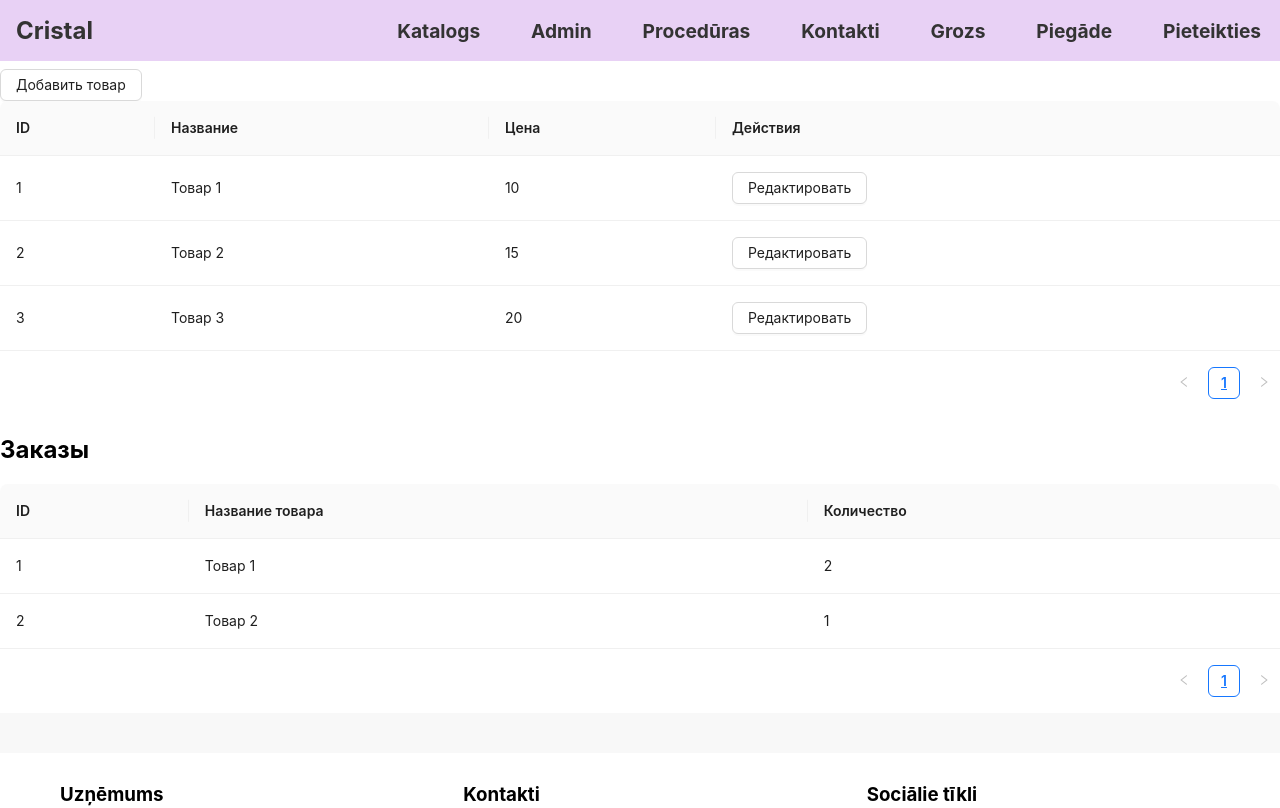
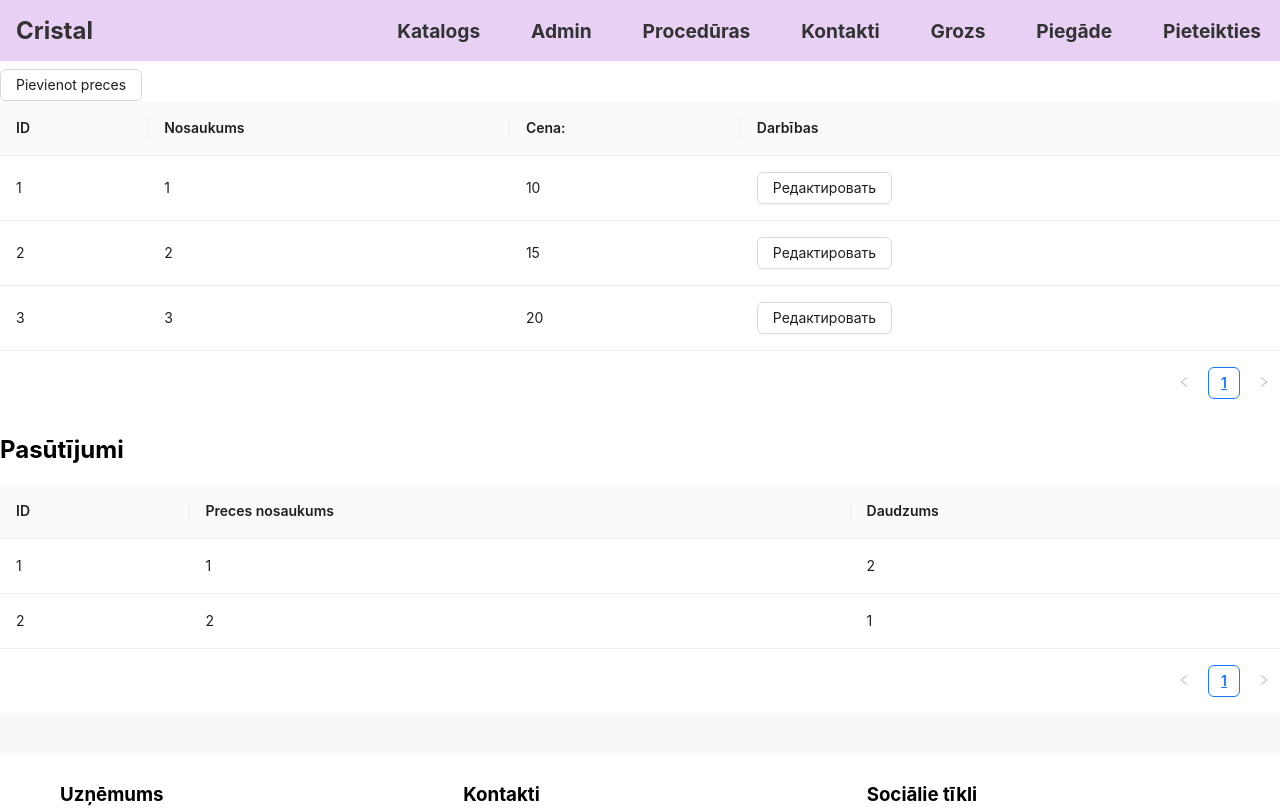
Before and after one commit to Ruslans3417/ekz, a React (Create React App) app in the folder vadibas-panelis/: page /admin in a window 1280 px wide. Shown: the top 808 px of the page. Built offline with nearby package versions, Linux system fonts and the light colour scheme.

Commit message:
Update admin.jsx

```diff
--- a/vadibas-panelis/src/admin.jsx
+++ b/vadibas-panelis/src/admin.jsx
@@ -3,14 +3,14 @@ import { Table, Button, Modal, Form, Input } from 'antd';
 
 const MainShop = () => {
   const initialProducts = [
-    { id: 1, name: 'Товар 1', price: 10 },
-    { id: 2, name: 'Товар 2', price: 15 },
-    { id: 3, name: 'Товар 3', price: 20 },
+    { id: 1, name: ' 1', price: 10 },
+    { id: 2, name: ' 2', price: 15 },
+    { id: 3, name: ' 3', price: 20 },
   ];
 
   const initialOrders = [
-    { id: 1, productName: 'Товар 1', quantity: 2 },
-    { id: 2, productName: 'Товар 2', quantity: 1 },
+    { id: 1, productName: ' 1', quantity: 2 },
+    { id: 2, productName: ' 2', quantity: 1 },
   ];
 
   const [products, setProducts] = useState(initialProducts);
@@ -44,10 +44,10 @@ const MainShop = () => {
 
   const productColumns = [
     { title: 'ID', dataIndex: 'id', key: 'id' },
-    { title: 'Название', dataIndex: 'name', key: 'name' },
-    { title: 'Цена', dataIndex: 'price', key: 'price' },
+    { title: 'Nosaukums', dataIndex: 'name', key: 'name' },
+    { title: 'Cena:', dataIndex: 'price', key: 'price' },
     {
-      title: 'Действия',
+      title: 'Darbības',
       key: 'actions',
       render: (_, record) => (
         <Button onClick={() => handleEditProduct(record)}>Редактировать</Button>
@@ -57,50 +57,50 @@ const MainShop = () => {
 
   const orderColumns = [
     { title: 'ID', dataIndex: 'id', key: 'id' },
-    { title: 'Название товара', dataIndex: 'productName', key: 'productName' },
-    { title: 'Количество', dataIndex: 'quantity', key: 'quantity' },
+    { title: 'Preces nosaukums', dataIndex: 'productName', key: 'productName' },
+    { title: 'Daudzums', dataIndex: 'quantity', key: 'quantity' },
   ];
 
   return (
     <div>
-      <h2>Товары</h2>
-      <Button onClick={() => setModalVisible(true)}>Добавить товар</Button>
+      <h2>Produkti</h2>
+      <Button onClick={() => setModalVisible(true)}>Pievienot preces</Button>
       <Table dataSource={products} columns={productColumns} />
 
-      <h2>Заказы</h2>
+      <h2>Pasūtījumi</h2>
       <Table dataSource={orders} columns={orderColumns} />
 
       <Modal
-        title="Добавить товар"
+        title="Pievienot preci"
         visible={modalVisible}
         onCancel={() => setModalVisible(false)}
         footer={null}
       >
         <Form onFinish={handleAddProduct}>
           <Form.Item
-            label="Название"
+            label="Nosaukums"
             name="name"
-            rules={[{ required: true, message: 'Введите название товара' }]}
+            rules={[{ required: true, message: 'Ievadiet preces nosaukumu' }]}
           >
             <Input />
           </Form.Item>
           <Form.Item
-            label="Цена"
+            label="Cena"
             name="price"
-            rules={[{ required: true, message: 'Введите цену товара' }]}
+            rules={[{ required: true, message: 'Ievadiet preces cenu' }]}
           >
             <Input type="number" />
           </Form.Item>
           <Form.Item>
             <Button type="primary" htmlType="submit">
-              Добавить
+              Pievienot
             </Button>
           </Form.Item>
         </Form>
       </Modal>
 
       <Modal
-        title="Редактировать товар"
+        title="Rediģēt preci"
         visible={editModalVisible}
         onCancel={() => setEditModalVisible(false)}
         footer={null}
@@ -110,14 +110,14 @@ const MainShop = () => {
             <Form.Item
               label="Название"
               name="name"
-              rules={[{ required: true, message: 'Введите название товара' }]}
+              rules={[{ required: true, message: 'Ievadiet preces nosaukumu' }]}
             >
               <Input />
             </Form.Item>
             <Form.Item
               label="Цена"
               name="price"
-              rules={[{ required: true, message: 'Введите цену товара' }]}
+              rules={[{ required: true, message: 'Ievadiet preces cenu' }]}
             >
               <Input type="number" />
             </Form.Item>
```
